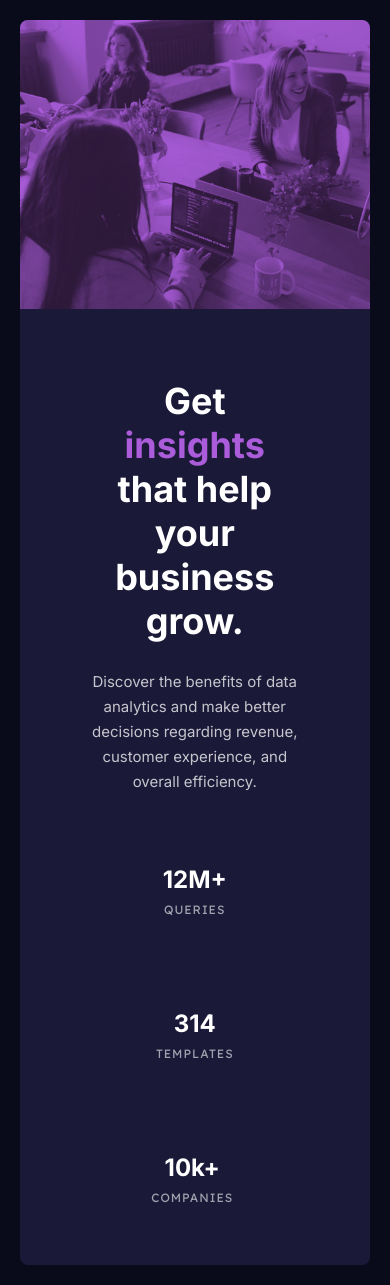
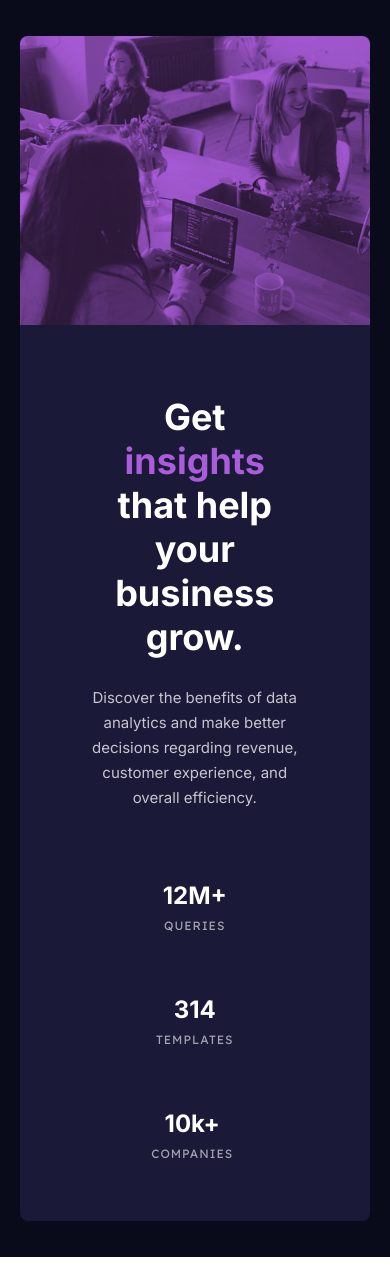
Before and after one commit to visualdenniss/frontendmentorProjects, a React (Create React App) app: page /components/stats-preview in a window 390 px wide. After the commit the page ends 1257 px from the top, so only its background shows below. Built offline with nearby package versions, Linux system fonts and the light colour scheme.

Commit message:
animation to stats preview

```diff
--- a/src/components/newbie/StatsPreview/StatsPreview.css
+++ b/src/components/newbie/StatsPreview/StatsPreview.css
@@ -1,16 +1,4 @@
 @import url("https://fonts.googleapis.com/css2?family=Inter:wght@400;700&family=Lexend+Deca&display=swap");
-
-/* ### Primary
-
-- Very dark blue (main background): hsl(233, 47%, 7%)
-- Dark desaturated blue (card background): hsl(244, 38%, 16%)
-- Soft violet (accent): hsl(277, 64%, 61%)
-
-### Neutral
-
-- White (main heading, stats): hsl(0, 0%, 100%)
-- Slightly transparent white (main paragraph): hsla(0, 0%, 100%, 0.75)
-- Slightly transparent white (stat headings): hsla(0, 0%, 100%, 0.6) */
 
 .stats-preview-main {
   min-height: 100vh;
@@ -20,27 +8,28 @@
   font-family: "Lexend Deca", sans-serif;
   font-family: "Inter", sans-serif;
   background: hsl(233, 47%, 7%);
-  padding: 20px;
+  padding: 1.333em;
 }
 /* CARD  */
 .stats-preview-card {
   display: flex;
   background-color: hsl(244, 38%, 16%);
-  border-radius: 8px;
+  border-radius: 0.533em;
   overflow: hidden;
-  max-width: 1110px;
+  max-width: 74em;
 }
 
 /* LEFT  */
 
 .stats-preview-left {
-  padding: 71px 71.501px 59px 71px;
+  padding: 4.733em 4.767em 3.933em 4.733em;
 }
 .stats-preview-left > h2 {
   color: hsl(0, 0%, 100%);
-  font-size: 36px;
+  font-size: 2.4em;
   line-height: 43.92px;
   font-weight: 700;
+  overflow: hidden;
 }
 .stats-preview-left > h2 > span {
   color: hsl(277, 64%, 61%);
@@ -48,49 +37,49 @@
 .stats-preview-left > p {
   color: hsla(0, 0%, 100%, 0.75);
   font-size: 1em;
-  line-height: 25.05px;
-  max-width: 375px;
-  margin-top: 25px;
+  line-height: 1.67em;
+  max-width: 25em;
+  margin-top: 1.667em;
+  overflow: hidden;
 }
 
 /* STATS LIST  */
 
 .stats-preview-stats {
   display: flex;
-  margin-top: 70px;
-  line-height: 32px;
-  gap: 60px;
+  margin-top: 2.917em;
+  line-height: 1.33em;
+  gap: 2.5em;
   justify-content: flex-start;
-  font-size: 24px;
+  font-size: 1.6em;
 }
 
 .stats-preview-stat {
 }
 
 .stats-preview-stat:first-of-type {
-  margin-right: 5px;
+  margin-right: 0.2083em;
 }
 .stats-preview-stat > span {
   color: hsl(0, 0%, 100%);
-  font-size: 24px;
+  font-size: 1em;
   font-weight: 700;
-  line-height: 16px;
+  line-height: 0.67em;
 }
 .stats-preview-stat > p {
   color: hsla(0, 0%, 100%, 0.6);
   font-family: "Lexend Deca", sans-serif;
   text-transform: uppercase;
-  font-size: 12px;
-  line-height: 16px;
-  letter-spacing: 0.96px;
-  margin-top: 6px;
+  font-size: 0.5em;
+  line-height: 1.33em;
+  letter-spacing: 0.08em;
+  margin-top: 0.5em;
 }
 
 /* RIGHT  */
 
 .stats-preview-right {
   max-width: 539.7px;
-  max-height: 445.75px;
   width: 100%;
   background-color: hsl(277, 64%, 61%);
 }
@@ -112,6 +101,10 @@
 }
 
 @media only screen and (max-width: 800px) {
+  .stats-preview-main {
+    padding: 2.4em 1.333em;
+  }
+
   .stats-preview-card {
     flex-direction: column-reverse;
     overflow: hidden;
@@ -126,14 +119,15 @@
     text-align: center;
   }
 
+  .stats-preview-left > p {
+    margin: 0 auto;
+    margin-top: 1.67em;
+  }
+
   .stats-preview-stats {
     display: flex;
     flex-direction: column-reverse;
     justify-content: center;
     align-items: center;
   }
-
-  .stats-preview-stat:not(:first-child) {
-    margin-bottom: 30px;
-  }
 }
--- a/src/components/newbie/StatsPreview/StatsPreview.jsx
+++ b/src/components/newbie/StatsPreview/StatsPreview.jsx
@@ -1,12 +1,8 @@
-import React, {useState} from 'react'
-// import {AnimatePresence, motion} from 'framer-motion'
+import React from 'react'
+import { motion} from 'framer-motion'
 import './StatsPreview.css'
 import img from './assets/stats-preview-card-component-main/images/image-header-desktop.jpg'
-// import bgbg from './assets/stats-preview-card-component-main/images/bgbg.jpg'
-
-
-
-const StatsPreview = () => {
+import { basicFadeUp2Profile, basicFadeUp3Profile, basicFadeUpProfile } from './animation'
 
 const statsData = [
     {
@@ -23,30 +19,43 @@ const StatsPreview = () => {
     },
 ]
 
+
+
+const StatsPreview = () => {
+
     return (
         <main className='stats-preview-main'>
             <h1 class="sr-only">Stats preview card component</h1>
-                        <article className='stats-preview-card'>
+                        <motion.article {...basicFadeUpProfile}
+                        className='stats-preview-card'>
                             <div className="stats-preview-left">
-                                <h2>Get <span> insights</span> that help your business grow.</h2>
-                                <p> Discover the benefits of data analytics and make better decisions regarding revenue, customer
+                                <motion.h2 {...basicFadeUp2Profile}>Get <span> insights</span> that help your business grow.</motion.h2>
+                                <motion.p {...basicFadeUp3Profile}> Discover the benefits of data analytics and make better decisions regarding revenue, customer
                                     experience, and overall efficiency.
-                                </p>
-                                <ul role='list' className='stats-preview-stats'>
-                                    {statsData.map((statItem)=> {
+                                </motion.p>
+                                <ul className='stats-preview-stats'>
+                                    {statsData.map((statItem, index)=> {
                                         return (
-                                            <li role='listitem' className='stats-preview-stat' key={statItem.title}>
+                                            <motion.li
+                                            initial={{opacity:0, scale: 0}}
+                                            animate={{opacity:1, scale: 1,
+                                                transition: {
+                                                    delay: 2.2 + ( 0.2 * index),
+                                                    ease:  [0.25, 0.46, 0.45, 0.94],
+                                                    duration: 1,
+                                                }}}
+                                            className='stats-preview-stat' key={statItem.title}>
                                                 <span>{statItem.stat}</span>
                                                 <p>{statItem.title}</p>
-                                            </li>
+                                            </motion.li>
                                         )
                                     })}
                                 </ul>
                             </div>
                             <div  className="stats-preview-right">
-                                    <img src={img} alt="An Abstract Photo" />
+                                    <img src={img}  alt="An Abstract Photo" />
                             </div>
-                        </article>
+                        </motion.article>
         </main>
     )
 
--- /dev/null
+++ b/src/components/newbie/StatsPreview/animation.js
@@ -0,0 +1,40 @@
+const ease = [0.25, 0.46, 0.45, 0.94]
+
+export const basicFadeUpProfile = {
+    initial:{opacity:0, y: 80},
+    animate:{opacity:1, y: 0,
+        transition: {
+            delay: 0.5,
+            ease: ease,
+            duration: 1.5,
+        }}
+}
+export const basicFadeUp2Profile = {
+    initial:{opacity:0, y: 40},
+    animate:{opacity:1, y: 0,
+        transition: {
+            delay: 1.5,
+            ease: 'easeOut',
+            duration: 1.5,
+        }}
+}
+
+export const basicFadeUp3Profile = {
+    initial:{opacity:0, y: 40},
+    animate:{opacity:1, y: 0,
+        transition: {
+            delay: 1.9,
+            ease: 'easeOut',
+            duration: 1.5,
+        }}
+}
+
+export const basicScaleUpProfile = {
+    initial:{opacity:0.2, scale: 0.2},
+    animate:{opacity:1, scale: 1,
+        transition: {
+            delay: 0.2,
+            ease: ease,
+            duration: .8,
+        }}
+}
```
Lines whose indentation alone changed are shown as unchanged.
